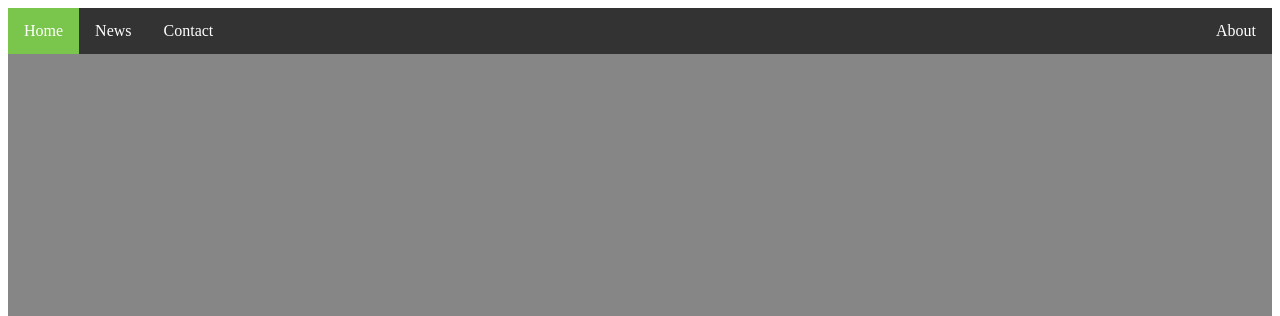
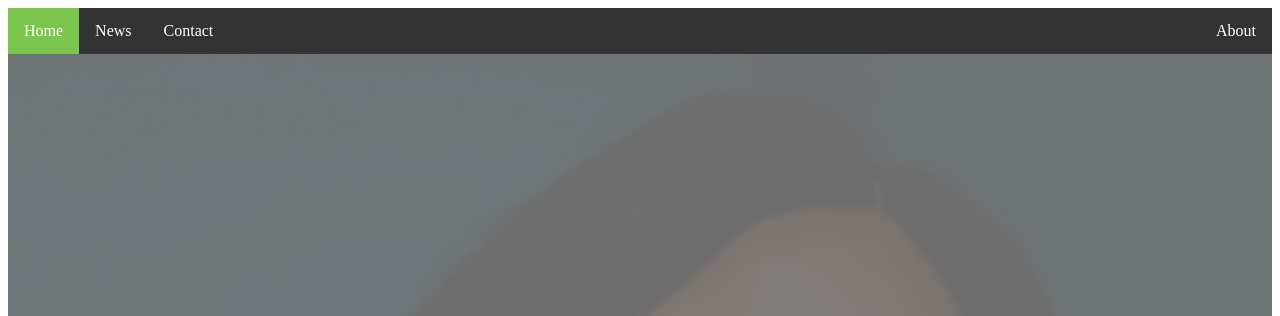
Before and after one commit to ChisomOkonkwoC/My-Personal-Website, a plain HTML site: page index.html in a window 1280 px wide. Shown: the top 316 px of the page. Drawn offline with Linux system fonts and the light colour scheme; the site is published under a folder, as on GitHub Pages, so addresses that start at the root find nothing.

Commit message:
Image link corrected

```diff
--- a/index.css
+++ b/index.css
@@ -43,7 +43,7 @@
   }
 
   .bg{
-    background-image: url("/profileimage.jpg");
+    background-image: url("./profileimage.jpg");
     width: 100%;
     height: 100%;
     background-repeat: no-repeat;
```
